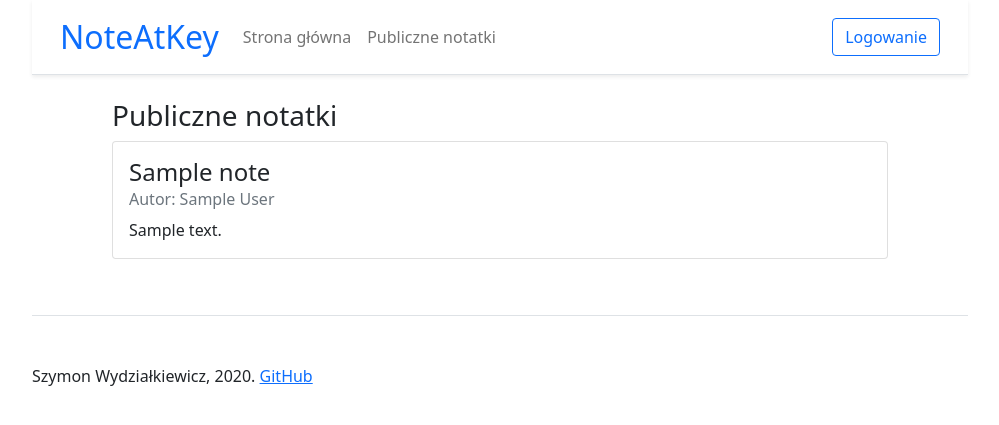
After one commit to Wydzials/NoteAtKey, a Python web app: template web/templates/public_notes.html in a window 1280 px wide. The commit adds this page. Shown: the top 425 px of the page, without its empty margins (140-1139 px from the left). Run offline with Jinja, Linux system fonts and the light colour scheme; the template is opened without the code that fills it: most values are stand-ins (such as "Sample title", 1, 10 or a date in 2020).

Commit message:
Add public notes

```diff
--- a/web/templates/base.html
+++ b/web/templates/base.html
@@ -32,7 +32,7 @@
                             <a class="nav-link" href="{{ url_for('index') }}">Strona główna</a>
                         </li>
                         <li class="nav-item">
-                            <a class="nav-link" href="#">Publiczne notatki</a>
+                            <a class="nav-link" href="{{ url_for('public_notes') }}">Publiczne notatki</a>
                         </li>
                     </ul>
                     <div class="d-flex">
--- a/web/templates/my_notes.html
+++ b/web/templates/my_notes.html
@@ -16,7 +16,9 @@
             <div class="card-body">
                 <h4 class="card-title">{{ note["title"] }} </h4>
                 <h6 class="card-subtitle mb-2 text-muted">
-                    {% if note["readers"]|length > 0 %}
+                    {% if note["public"] %}
+                    Notatka publiczna
+                    {% elif note["readers"]|length > 0 %}
                     Udostępniono: {{ note["readers"] }}
                     {% endif %}
 
--- a/web/templates/new_note.html
+++ b/web/templates/new_note.html
@@ -23,6 +23,11 @@
                 </li>
 
                 <li class="list-group-item py-3">
+                    <div class="form-check form-switch pb-2">
+                        <input class="form-check-input" type="checkbox" name="public" id="flexSwitchCheckDefault">
+                        <label class="form-check-label" for="flexSwitchCheckDefault">Notatka publiczna</label>
+                    </div>
+
                     <h6 class="my-0">Udostępnij użytkownikom</h6>
                     <textarea class="form-control" style="height: 5em;" name="allowed" id="allowed" autocomplete="off"></textarea>
                 </li>
--- /dev/null
+++ b/web/templates/public_notes.html
@@ -0,0 +1,27 @@
+{% extends "base.html" %}
+
+
+{% block body %}
+
+<div class="row justify-content-center">
+    <div class="col-10">
+        <h3>Publiczne notatki</h3>
+
+        {% if notes|length == 0 %}
+        <p class="lead">Nie ma jeszcze żadnych publicznych notatek.</p>
+        {% endif %}
+
+        {% for note in notes %}
+        <div class="card my-2">
+            <div class="card-body">
+                <h4 class="card-title">{{ note["title"] }} </h4>
+                <h6 class="card-subtitle mb-2 text-muted">Autor: {{ note["author"] }}</h6>
+                <p class="card-text" style="white-space: pre-line">{{ note["content"] }}</p>
+            </div>
+        </div>
+        {% endfor %}
+
+    </div>
+</div>
+
+{% endblock %}
```
Also changed, not shown: web/app.py (+9 -4 lines), web/notes.py (+22 -7 lines).
